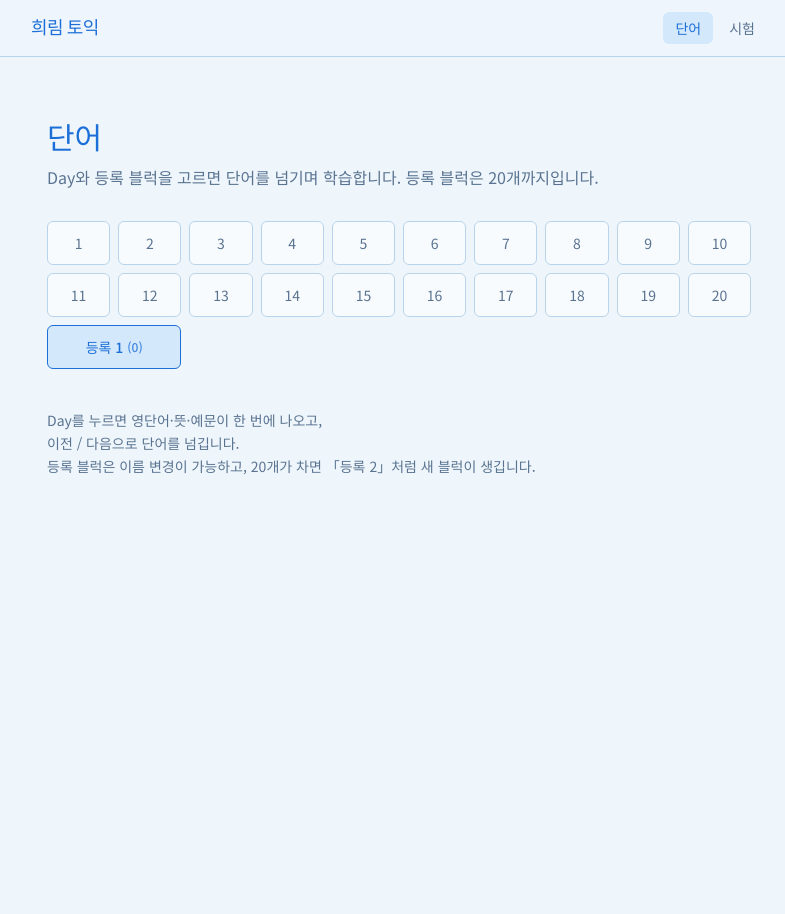
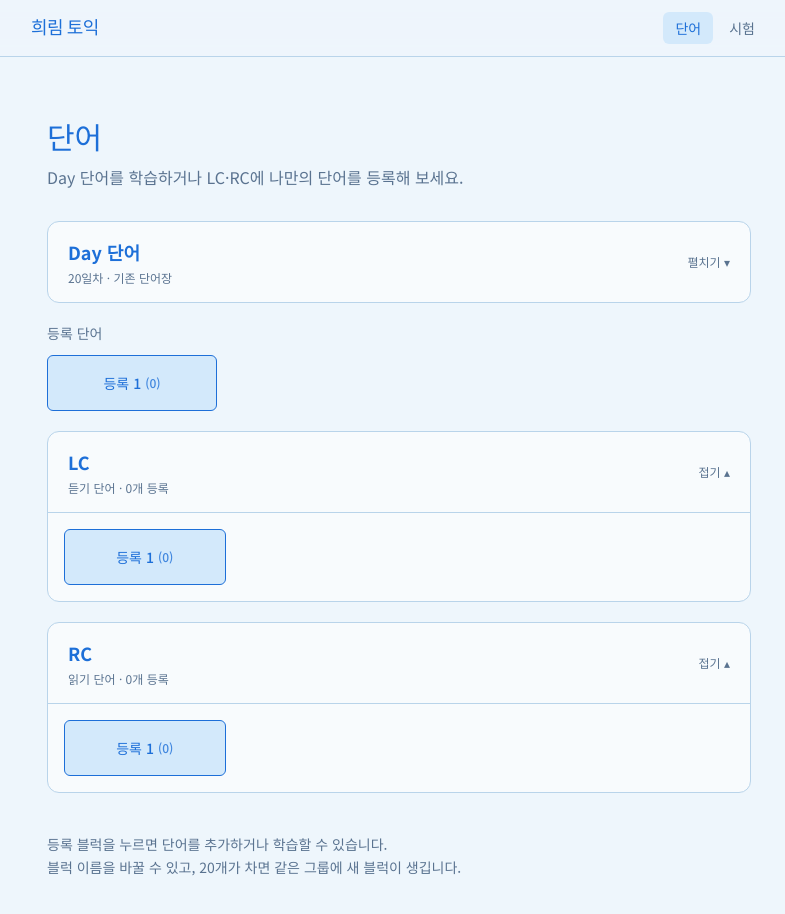
Before and after one commit to yjhpine/gmlfla.ToeicWord, a Next.js app: page /words in a window 1280 px wide. Shown: the top 914 px of the page, without its empty margins (241-1026 px from the left). Before the commit the page ends 800 px from the top, so only its background shows below. Built offline with nearby package versions, Linux system fonts and the light colour scheme.

Commit message:
feat: add collapsible Day and separate LC/RC word groups

```diff
--- a/package.json
+++ b/package.json
@@ -7,6 +7,7 @@
     "build": "next build",
     "start": "next start",
     "lint": "eslint",
+    "test": "node --experimental-strip-types --test tests/*.test.mjs",
     "words:organize": "python3 scripts/organize_by_date.py",
     "words:extract": "python3 scripts/extract_words.py",
     "words:upload": "python3 scripts/upload_to_supabase.py"
--- a/src/components/QuizApp.tsx
+++ b/src/components/QuizApp.tsx
@@ -17,6 +17,7 @@ import {
   isRegisteredDay,
   loadRegisteredBlocks,
   registeredBlockDay,
+  registeredBlockLabel,
   registeredLabelForDay,
   registeredToQuizWords,
   type RegisteredBlock,
@@ -595,7 +596,7 @@ export function QuizApp({ books }: Props) {
                 title={
                   empty
                     ? "단어가 없는 등록 블럭입니다"
-                    : `${block.name} · ${block.words.length}/${WORDS_PER_BLOCK}`
+                    : `${registeredBlockLabel(block)} · ${block.words.length}/${WORDS_PER_BLOCK}`
                 }
                 className={
                   active
@@ -604,7 +605,7 @@ export function QuizApp({ books }: Props) {
                 }
                 aria-pressed={active}
               >
-                <span className="truncate">{block.name}</span>
+                <span className="truncate">{registeredBlockLabel(block)}</span>
                 <span className="ml-1 shrink-0 text-xs opacity-80">
                   ({block.words.length})
                 </span>
--- a/src/components/WordsStudy.tsx
+++ b/src/components/WordsStudy.tsx
@@ -1,6 +1,6 @@
 "use client";
 
-import { useEffect, useMemo, useState } from "react";
+import { useEffect, useMemo, useState, type ReactNode } from "react";
 import { ExampleWithUnderline } from "@/components/ExampleWithUnderline";
 import { SpeakButton } from "@/components/SpeakButton";
 import { WordRegister } from "@/components/WordRegister";
@@ -19,12 +19,66 @@ type Props = {
   books: DayWordbook[];
 };
 
+function StudyGroup({
+  id,
+  title,
+  description,
+  expanded,
+  onToggle,
+  children,
+}: {
+  id: string;
+  title: string;
+  description: string;
+  expanded: boolean;
+  onToggle: () => void;
+  children: ReactNode;
+}) {
+  return (
+    <section
+      aria-labelledby={`${id}-heading`}
+      className="overflow-hidden rounded-xl border border-[var(--line)] bg-white/60"
+    >
+      <h2 id={`${id}-heading`}>
+        <button
+          type="button"
+          aria-expanded={expanded}
+          aria-controls={`${id}-content`}
+          onClick={onToggle}
+          className="flex w-full items-center justify-between gap-3 px-5 py-4 text-left transition hover:bg-[var(--accent-soft)] focus-visible:outline-2 focus-visible:outline-offset-[-2px] focus-visible:outline-[var(--accent)]"
+        >
+          <span>
+            <span className="block text-lg font-semibold text-[var(--accent)]">
+              {title}
+            </span>
+            <span className="mt-1 block text-xs text-[var(--muted)]">
+              {description}
+            </span>
+          </span>
+          <span className="shrink-0 text-xs text-[var(--muted)]">
+            {expanded ? "접기" : "펼치기"}{" "}
+            <span aria-hidden>{expanded ? "▴" : "▾"}</span>
+          </span>
+        </button>
+      </h2>
+      <div
+        id={`${id}-content`}
+        hidden={!expanded}
+        className="border-t border-[var(--line)] p-4"
+      >
+        {children}
+      </div>
+    </section>
+  );
+}
+
 export function WordsStudy({ books }: Props) {
   const [phase, setPhase] = useState<Phase>("select");
   const [day, setDay] = useState(books[0]?.day ?? 1);
   const [index, setIndex] = useState(0);
   const [blocks, setBlocks] = useState<RegisteredBlock[]>([]);
   const [activeBlockId, setActiveBlockId] = useState<string | null>(null);
+  const [expanded, setExpanded] = useState({ days: false, LC: true, RC: true });
 
   const current = useMemo(
     () => books.find((book) => book.day === day) ?? books[0],
@@ -34,10 +88,6 @@ export function WordsStudy({ books }: Props) {
   const entry = current?.words[index];
   const total = current?.words.length ?? 0;
   const progressRatio = total ? (index + 1) / total : 0;
-
-  useEffect(() => {
-    setIndex(0);
-  }, [day]);
 
   useEffect(() => {
     function sync() {
@@ -85,14 +135,6 @@ export function WordsStudy({ books }: Props) {
     setIndex((i) => i + 1);
   }
 
-  if (!current) {
-    return (
-      <p className="text-[var(--muted)]">
-        추출된 단어 데이터가 없습니다. `data/words/` 를 확인해 주세요.
-      </p>
-    );
-  }
-
   if (phase === "register" && activeBlockId) {
     return (
       <WordRegister
@@ -106,7 +148,7 @@ export function WordsStudy({ books }: Props) {
     );
   }
 
-  if (phase === "study" && entry) {
+  if (phase === "study" && current && entry) {
     return (
       <div className="flex min-h-[70vh] flex-1 flex-col">
         <div className="mx-auto flex w-full max-w-3xl items-center justify-between px-4 pt-2 text-sm text-[var(--muted)]">
@@ -173,17 +215,46 @@ export function WordsStudy({ books }: Props) {
     );
   }
 
+  function renderBlocks(items: RegisteredBlock[]) {
+    return (
+      <ul className="grid grid-cols-2 gap-2 sm:grid-cols-4">
+        {items.map((block) => (
+          <li key={block.id}>
+            <button
+              type="button"
+              onClick={() => openRegister(block.id)}
+              title={`${block.name} · ${block.words.length}/${WORDS_PER_BLOCK}`}
+              className="flex min-h-14 w-full items-center justify-center rounded-md border border-[var(--accent)] bg-[var(--accent-soft)] px-3 py-2 text-sm font-medium text-[var(--accent)] transition hover:bg-[var(--accent)] hover:text-white"
+            >
+              <span className="truncate">{block.name}</span>
+              <span className="ml-1 shrink-0 text-xs opacity-80">
+                ({block.words.length})
+              </span>
+            </button>
+          </li>
+        ))}
+      </ul>
+    );
+  }
+
   return (
     <div className="mx-auto w-full max-w-3xl px-4 py-8">
       <h1 className="font-[family-name:var(--font-display)] text-3xl text-[var(--accent)]">
         단어
       </h1>
       <p className="mt-2 text-[var(--muted)]">
-        Day와 등록 블럭을 고르면 단어를 넘기며 학습합니다. 등록 블럭은{" "}
-        {WORDS_PER_BLOCK}개까지입니다.
+        Day 단어를 학습하거나 LC·RC에 나만의 단어를 등록해 보세요.
       </p>
 
-      <ul className="mt-8 grid grid-cols-5 gap-2 sm:grid-cols-10">
+      <div className="mt-8 space-y-5">
+        <StudyGroup
+          id="study-days"
+          title="Day 단어"
+          description={`${books.length}일차 · 기존 단어장`}
+          expanded={expanded.days}
+          onToggle={() => setExpanded((prev) => ({ ...prev, days: !prev.days }))}
+        >
+          <ul className="grid grid-cols-5 gap-2 sm:grid-cols-10">
             {books.map((book) => (
               <li key={book.day}>
                 <button
@@ -195,30 +266,49 @@ export function WordsStudy({ books }: Props) {
                 </button>
               </li>
             ))}
-        {blocks.map((block) => (
-          <li key={block.id} className="col-span-2 sm:col-span-2">
-            <button
-              type="button"
-              onClick={() => openRegister(block.id)}
-              title={`${block.name} · ${block.words.length}/${WORDS_PER_BLOCK}`}
-              className="flex h-11 w-full items-center justify-center truncate rounded-md border border-[var(--accent)] bg-[var(--accent-soft)] px-2 text-sm font-medium text-[var(--accent)] transition hover:bg-[var(--accent)] hover:text-white"
+          </ul>
+        </StudyGroup>
+
+        <section aria-labelledby="registered-heading">
+          <h2
+            id="registered-heading"
+            className="mb-3 text-sm font-medium text-[var(--muted)]"
           >
-              <span className="truncate">{block.name}</span>
-              <span className="ml-1 shrink-0 text-xs opacity-80">
-                ({block.words.length})
-              </span>
-            </button>
-          </li>
-        ))}
-      </ul>
+            등록 단어
+          </h2>
+          {renderBlocks(blocks.filter((block) => block.category === "general"))}
+        </section>
+
+        {(["LC", "RC"] as const).map((category) => {
+          const categoryBlocks = blocks.filter(
+            (block) => block.category === category,
+          );
+          const wordCount = categoryBlocks.reduce(
+            (count, block) => count + block.words.length,
+            0,
+          );
+          return (
+            <StudyGroup
+              key={category}
+              id={`study-${category}`}
+              title={category}
+              description={`${category === "LC" ? "듣기" : "읽기"} 단어 · ${wordCount}개 등록`}
+              expanded={expanded[category]}
+              onToggle={() =>
+                setExpanded((prev) => ({ ...prev, [category]: !prev[category] }))
+              }
+            >
+              {renderBlocks(categoryBlocks)}
+            </StudyGroup>
+          );
+        })}
+      </div>
 
       <p className="mt-10 text-sm leading-relaxed text-[var(--muted)]">
-        Day를 누르면 영단어·뜻·예문이 한 번에 나오고,
+        등록 블럭을 누르면 단어를 추가하거나 학습할 수 있습니다.
         <br />
-        이전 / 다음으로 단어를 넘깁니다.
-        <br />
-        등록 블럭은 이름 변경이 가능하고, {WORDS_PER_BLOCK}개가 차면 「등록
-        2」처럼 새 블럭이 생깁니다.
+        블럭 이름을 바꿀 수 있고, {WORDS_PER_BLOCK}개가 차면 같은 그룹에 새
+        블럭이 생깁니다.
       </p>
     </div>
   );
--- a/src/lib/registered.ts
+++ b/src/lib/registered.ts
@@ -6,6 +6,8 @@ export const REGISTERED_STORAGE_KEY = "heelim-toeic-registered-v2";
 const LEGACY_STORAGE_KEY = "heelim-toeic-registered-v1";
 export const REGISTERED_EVENT = "heelim-registered-updated";
 export const WORDS_PER_BLOCK = 20;
+export const REGISTERED_CATEGORIES = ["general", "LC", "RC"] as const;
+export type RegisteredCategory = (typeof REGISTERED_CATEGORIES)[number];
 
 export type RegisteredWord = {
   word: string;
@@ -17,6 +19,7 @@ export type RegisteredWord = {
 export type RegisteredBlock = {
   id: string;
   name: string;
+  category: RegisteredCategory;
   words: RegisteredWord[];
 };
 
@@ -39,6 +42,23 @@ function nextDefaultName(blocks: RegisteredBlock[]) {
   return `등록 ${n}`;
 }
 
+function ensureCategories(blocks: RegisteredBlock[]): RegisteredBlock[] {
+  // Append new groups so existing negative quiz Day IDs keep their indices.
+  const next = [...blocks];
+  for (const category of REGISTERED_CATEGORIES) {
+    if (!next.some((block) => block.category === category)) {
+      next.push({ id: createId(), name: "등록 1", category, words: [] });
+    }
+  }
+  return next;
+}
+
+export function registeredBlockLabel(block: RegisteredBlock): string {
+  return block.category === "general"
+    ? block.name
+    : `${block.category} ${block.name}`;
+}
+
 function normalizeWord(item: Partial<RegisteredWord>): RegisteredWord | null {
   if (typeof item.word !== "string" || typeof item.meaning !== "string") {
     return null;
@@ -57,6 +77,7 @@ function chunkWords(words: RegisteredWord[]): RegisteredBlock[] {
       {
         id: createId(),
         name: "등록 1",
+        category: "general",
         words: [],
       },
     ];
@@ -66,6 +87,7 @@ function chunkWords(words: RegisteredWord[]): RegisteredBlock[] {
     blocks.push({
       id: createId(),
       name: `등록 ${blocks.length + 1}`,
+      category: "general",
       words: words.slice(i, i + WORDS_PER_BLOCK),
     });
   }
@@ -115,7 +137,7 @@ export function loadRegisteredBlocks(): RegisteredBlock[] {
         const words = parsed
           .map((item) => normalizeWord(item as Partial<RegisteredWord>))
           .filter((w): w is RegisteredWord => w !== null);
-        const blocks = chunkWords(words);
+        const blocks = ensureCategories(chunkWords(words));
         saveBlocks(blocks);
         return blocks;
       }
@@ -135,29 +157,33 @@ export function loadRegisteredBlocks(): RegisteredBlock[] {
                 typeof b.name === "string" && b.name.trim()
                   ? b.name.trim()
                   : `등록 ${index + 1}`,
+              category:
+                b.category === "LC" || b.category === "RC"
+                  ? b.category
+                  : "general",
               words,
             } satisfies RegisteredBlock;
           });
-        if (blocks.length === 0) {
-          const empty = chunkWords([]);
-          saveBlocks(empty);
-          return empty;
+        const next = ensureCategories(blocks);
+        if (JSON.stringify(next) !== JSON.stringify(parsed.blocks)) {
+          saveBlocks(next);
         }
-        return blocks;
+        return next;
       }
     }
 
     const migrated = migrateLegacy();
     if (migrated) {
-      saveBlocks(migrated);
-      return migrated;
+      const blocks = ensureCategories(migrated);
+      saveBlocks(blocks);
+      return blocks;
     }
 
-    const empty = chunkWords([]);
+    const empty = ensureCategories(chunkWords([]));
     saveBlocks(empty);
     return empty;
   } catch {
-    return chunkWords([]);
+    return ensureCategories(chunkWords([]));
   }
 }
 
@@ -190,7 +216,8 @@ export function getRegisteredBlockByDay(day: number): RegisteredBlock | null {
 }
 
 export function registeredLabelForDay(day: number): string {
-  return getRegisteredBlockByDay(day)?.name ?? "등록";
+  const block = getRegisteredBlockByDay(day);
+  return block ? registeredBlockLabel(block) : "등록";
 }
 
 export function registeredBlockToQuizWords(
@@ -246,9 +273,19 @@ export function registerWord(
   const meaning = input.meaning.trim();
   const example = input.example.trim();
   const key = word.toLowerCase();
-  let blocks = loadRegisteredBlocks().map((b) => ({
+  const current = loadRegisteredBlocks();
+  let targetIndex = blockId ? current.findIndex((b) => b.id === blockId) : -1;
+  // Calls without a block ID retain the original general-registration behavior.
+  if (targetIndex < 0) {
+    targetIndex = current.findLastIndex((b) => b.category === "general");
+  }
+  const category = current[targetIndex].category;
+  const blocks = current.map((b) => ({
     ...b,
-    words: b.words.filter((w) => w.word.trim().toLowerCase() !== key),
+    words:
+      b.category === category
+        ? b.words.filter((w) => w.word.trim().toLowerCase() !== key)
+        : b.words,
   }));
 
   const entry: RegisteredWord = {
@@ -258,34 +295,28 @@ export function registerWord(
     registeredAt: new Date().toISOString(),
   };
 
-  let targetIndex = blockId
-    ? blocks.findIndex((b) => b.id === blockId)
-    : blocks.length - 1;
-  if (targetIndex < 0) targetIndex = Math.max(blocks.length - 1, 0);
   const target = blocks[targetIndex];
 
   if (!target || target.words.length >= WORDS_PER_BLOCK) {
     const created: RegisteredBlock = {
       id: createId(),
-      name: nextDefaultName(blocks),
+      name: nextDefaultName(blocks.filter((b) => b.category === category)),
+      category,
       words: [entry],
     };
-    const next = [...blocks.filter((b) => b.words.length > 0), created];
+    const next = [...blocks, created];
     saveBlocks(next);
     return { blocks: next, blockId: created.id, createdNewBlock: true };
   }
 
-  const next = blocks
-    .map((b, i) =>
-      i === targetIndex
-        ? { ...b, words: [entry, ...b.words].slice(0, WORDS_PER_BLOCK) }
-        : b,
-    )
-    .filter((b) => b.words.length > 0);
-  const finalBlocks = next.length > 0 ? next : chunkWords([]);
-  saveBlocks(finalBlocks);
+  const next = blocks.map((b, i) =>
+    i === targetIndex
+      ? { ...b, words: [entry, ...b.words].slice(0, WORDS_PER_BLOCK) }
+      : b,
+  );
+  saveBlocks(next);
   return {
-    blocks: finalBlocks,
+    blocks: next,
     blockId: target.id,
     createdNewBlock: false,
   };
@@ -293,16 +324,12 @@ export function registerWord(
 
 export function removeRegisteredWord(blockId: string, word: string) {
   const key = word.trim().toLowerCase();
-  let blocks = loadRegisteredBlocks().map((b) =>
+  const blocks = loadRegisteredBlocks().map((b) =>
     b.id === blockId
       ? { ...b, words: b.words.filter((w) => w.word.trim().toLowerCase() !== key) }
       : b,
   );
-  // 빈 블럭 제거, 하나도 없으면 등록 1 생성
-  blocks = blocks.filter((b) => b.words.length > 0);
-  if (blocks.length === 0) {
-    blocks = chunkWords([]);
-  }
+  // Keep empty blocks: their IDs, category and quiz Day indices must stay stable.
   saveBlocks(blocks);
   return blocks;
 }
```
Also changed, not shown: src/components/WordRegister.tsx (+10 -8 lines), 2 other files (tests, documents, lock files or other folders). Lines whose indentation alone changed are shown as unchanged.
